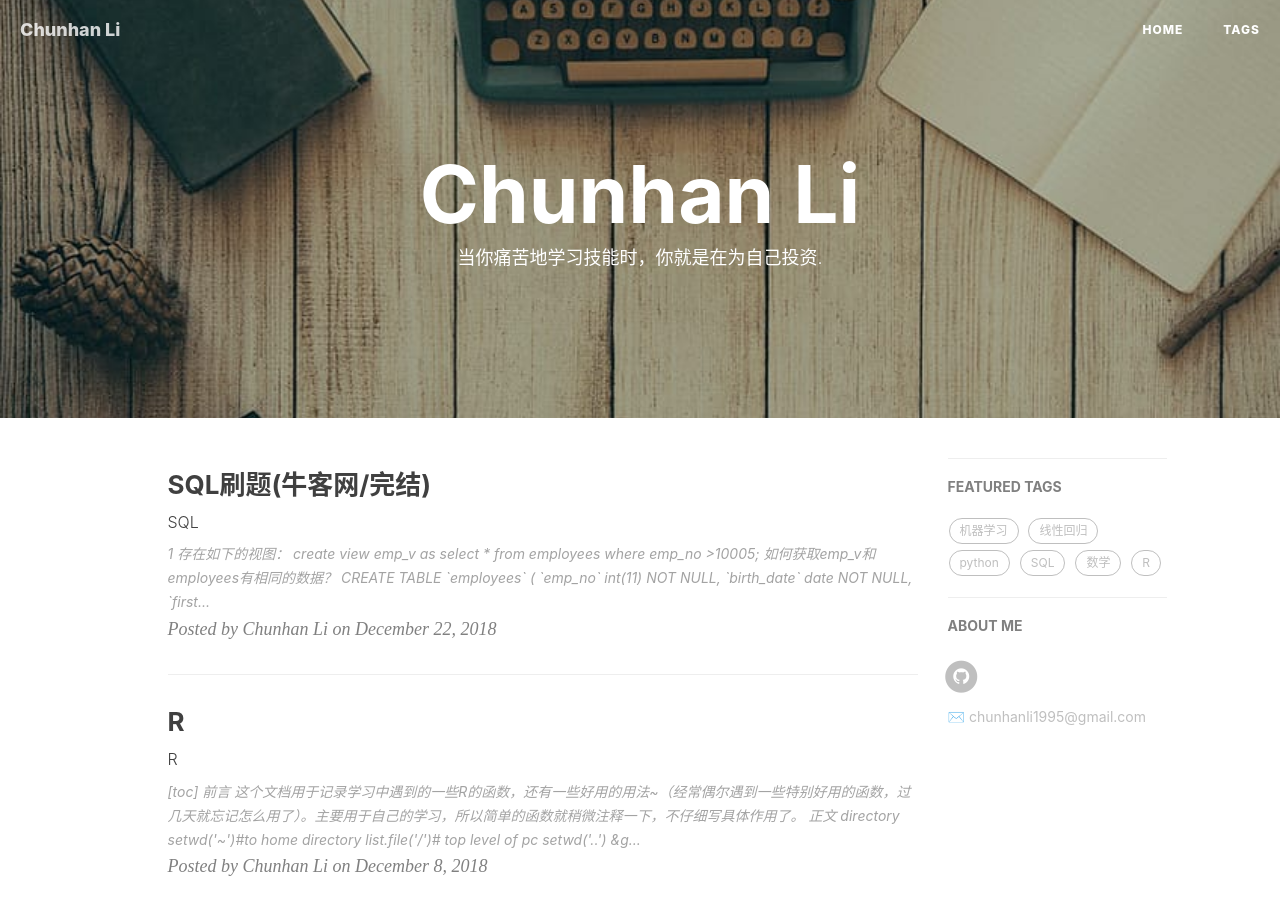
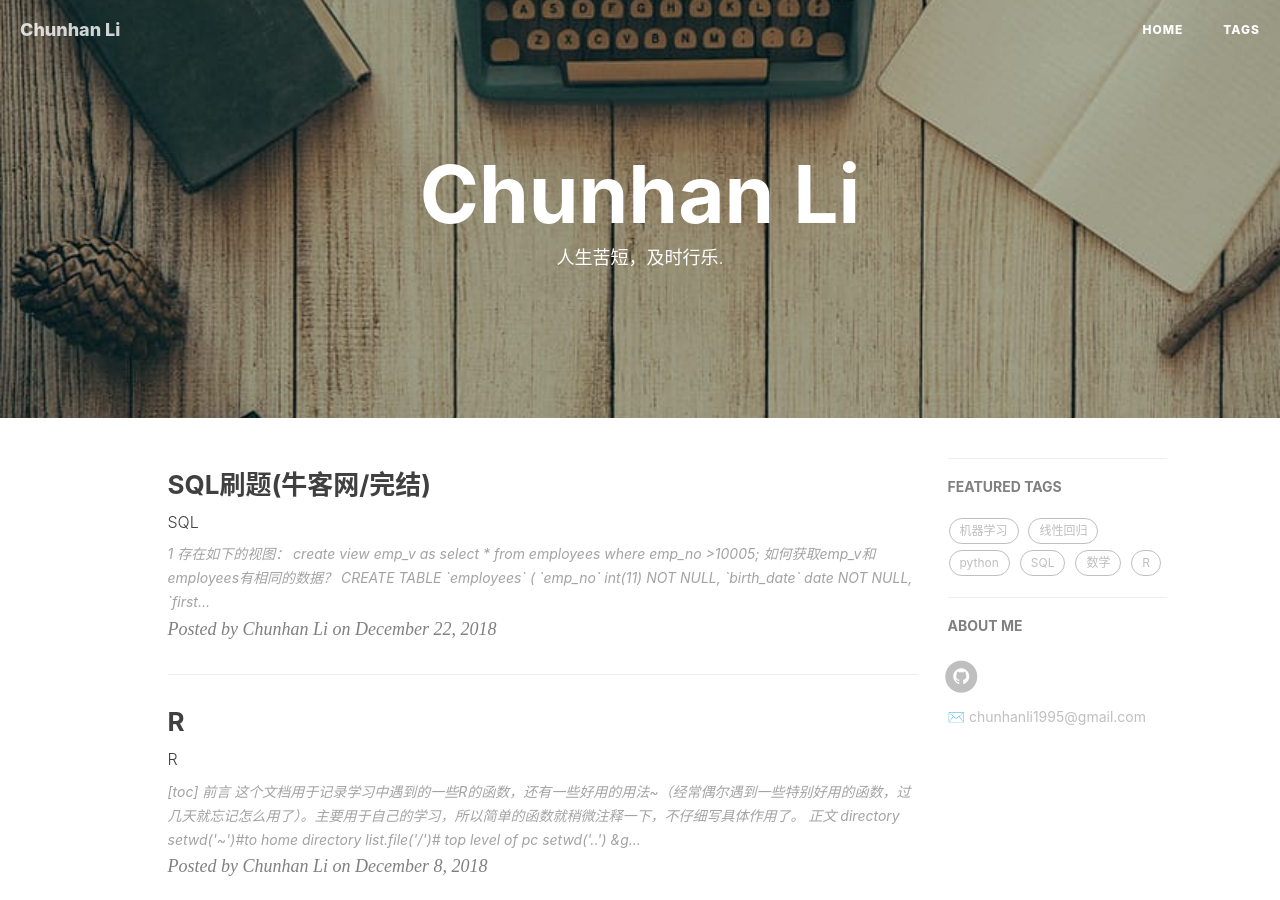
Before and after one commit to ChunhanLi/ChunhanLi.github.io, a Jekyll site: the page built from index.html, in a window 1280 px wide and 900 px high. Built offline with Jekyll 4.4.1, drawn with Linux system fonts in a browser that asks for light colours; nearby versions of some CDN libraries; formulas are drawn with MathJax 3; the list of posts is cut into pages by our own code; comment, search, counter and statistics services are not loaded.

Commit message:
Update index.html

```diff
--- a/index.html
+++ b/index.html
@@ -1,6 +1,6 @@
 ---
 layout: page
-description: "当你痛苦地学习技能时，你就是在为自己投资."
+description: "人生苦短，及时行乐."
 ---
 
 {% for post in paginator.posts %}
```
